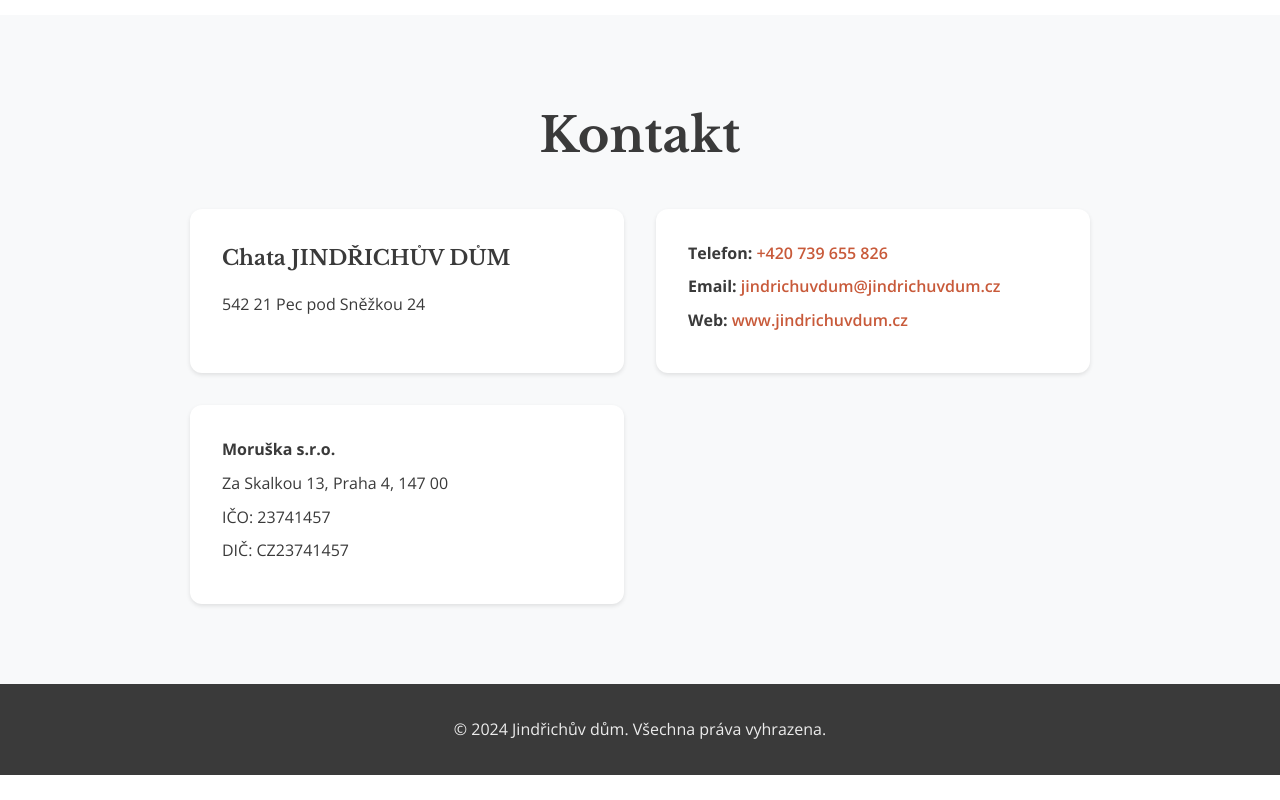
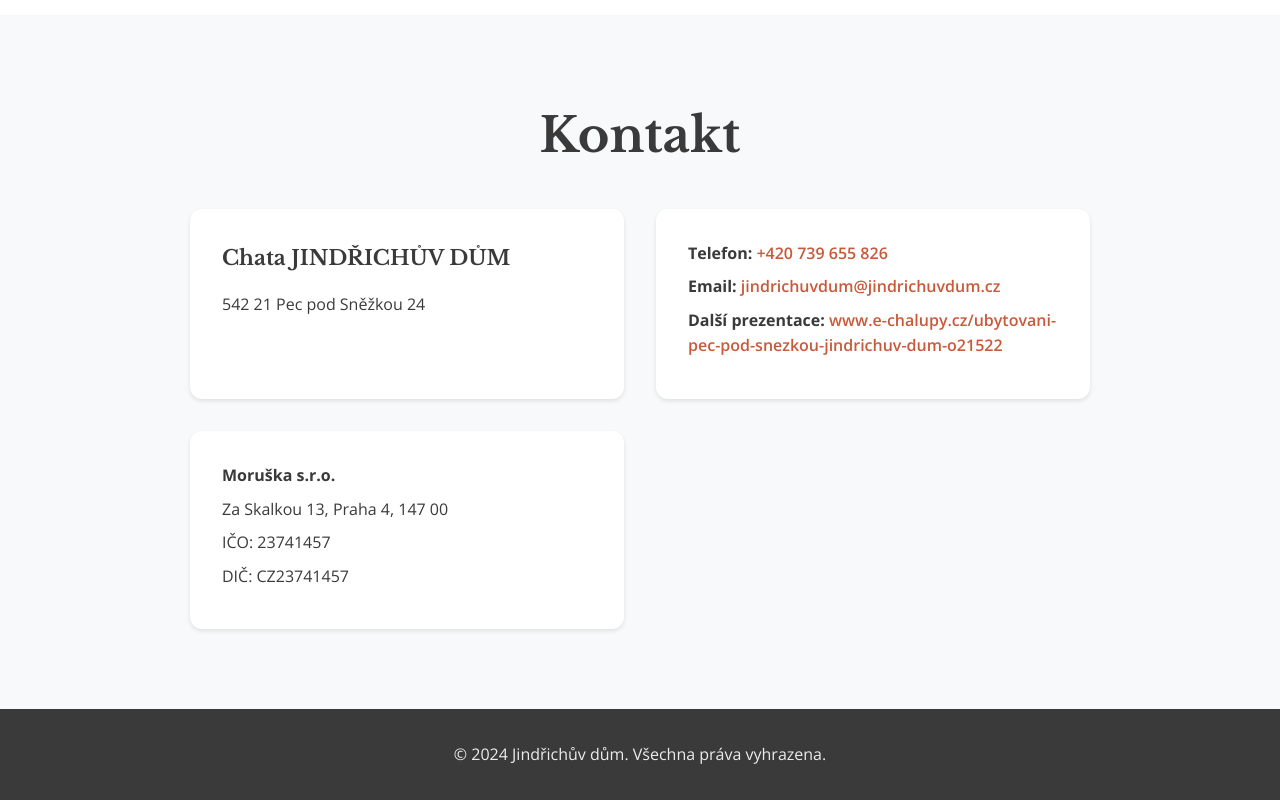
Before and after one commit to michalhorcic/Moruska, an Eleventy site: page src/index.njk in a window 1280 px wide. Shown: the part 5223-6023 px from the top of the page. Before the commit the page ends 5998 px from the top, so only its background shows below. Built offline with nearby package versions, Linux system fonts and the light colour scheme; Eleventy itself is replaced by a stand-in of ours; files that its build step writes are made by us from their sources.

Commit message:
chore: change website

```diff
--- a/src/_data/content.json
+++ b/src/_data/content.json
@@ -152,7 +152,7 @@
       "ownerAddress": "Za Skalkou 13, Praha 4, 147 00",
       "ico": "23741457",
       "dic": "CZ23741457",
-      "website": "www.jindrichuvdum.cz"
+      "website": "www.e-chalupy.cz/ubytovani-pec-pod-snezkou-jindrichuv-dum-o21522"
     },
     "gallery": {
       "images": [
--- a/src/index.njk
+++ b/src/index.njk
@@ -140,7 +140,7 @@ title: Jindřichův dům - Horská chata v Krkonoších
                 <div class="contact-item">
                     <p><strong>Telefon:</strong> <a href="tel:{{ content.cottage.hero.phone }}">{{ content.cottage.contact.phone }}</a></p>
                     <p><strong>Email:</strong> <a href="mailto:{{ content.cottage.hero.email }}">{{ content.cottage.contact.email }}</a></p>
-                    <p><strong>Web:</strong> <a href="http://{{ content.cottage.contact.website }}" target="_blank">{{ content.cottage.contact.website }}</a></p>
+                    <p><strong>Další prezentace:</strong> <a href="https://{{ content.cottage.contact.website }}" target="_blank">{{ content.cottage.contact.website }}</a></p>
                 </div>
                 <div class="contact-item">
                     <p><strong>{{ content.cottage.contact.owner }}</strong></p>
```
Also changed, not shown: 1 other file.
